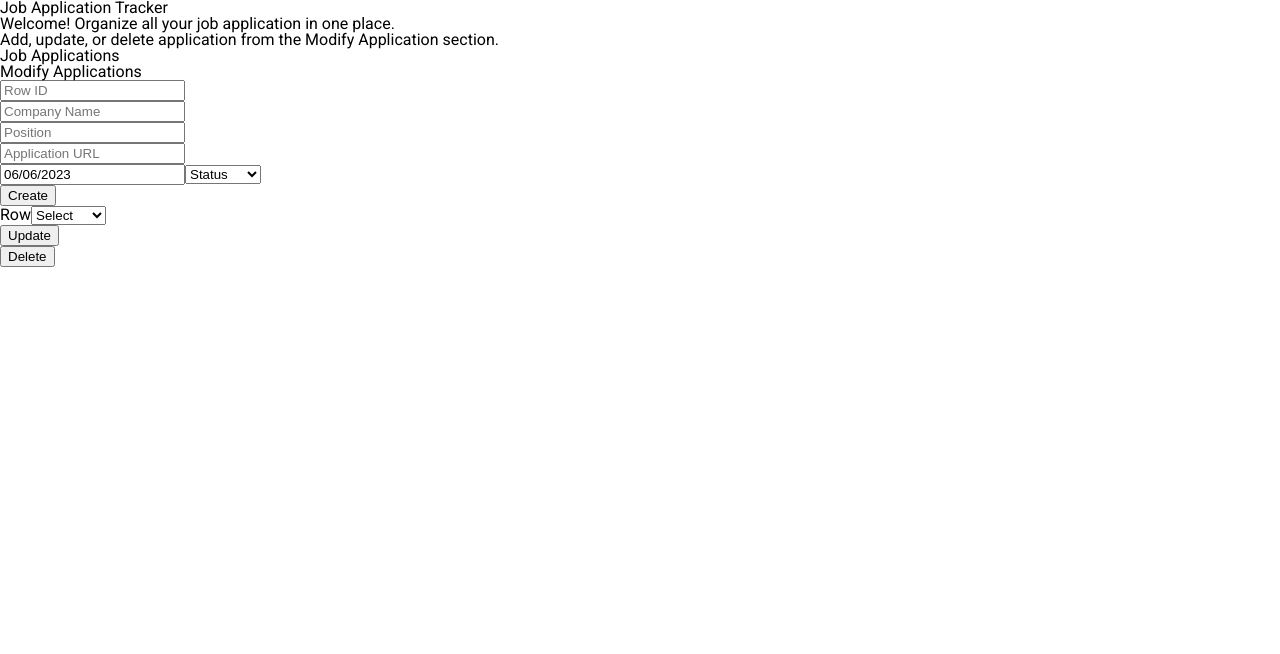
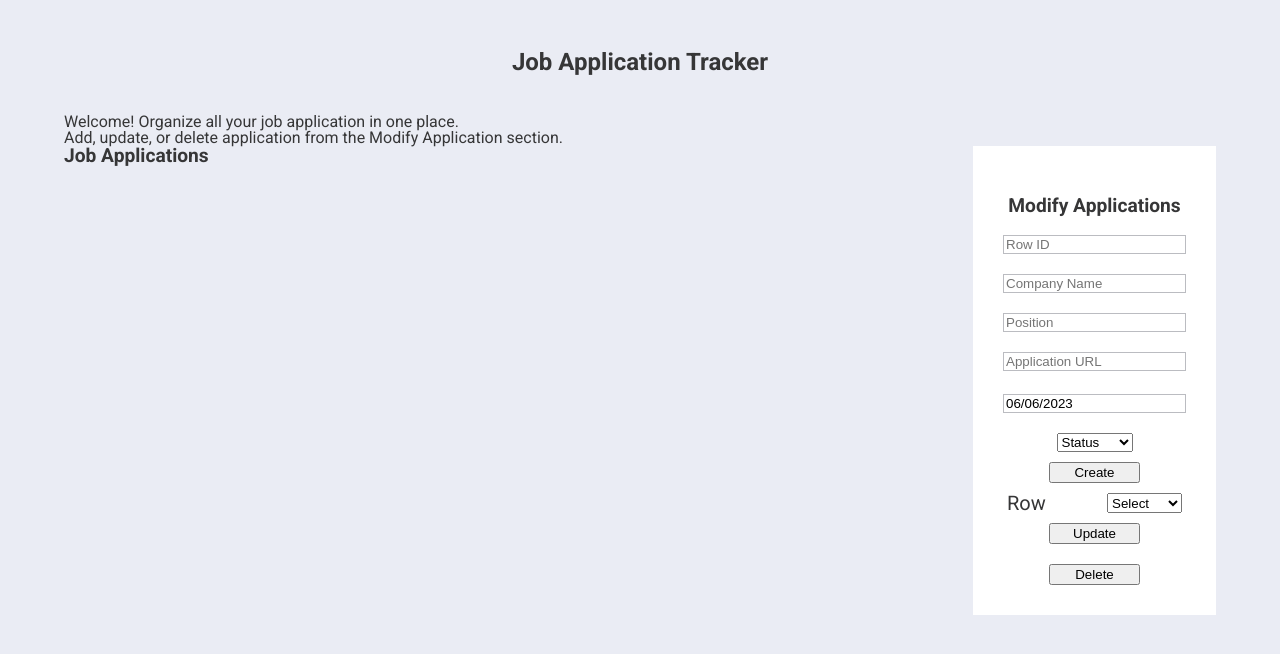
Before and after one commit to nicolenam/jobApplicationTracker, a React (Create React App) app: page / in a window 1280 px wide. Shown: the top 654 px of the page. Built offline with nearby package versions, Linux system fonts and the light colour scheme.

Commit message:
Added initial stylings for modify applications section and global styling

```diff
--- a/src/App.css
+++ b/src/App.css
@@ -54,8 +54,72 @@ table {
 body {
 	line-height: 1;
     font-family: 'Roboto', sans-serif;
+	background-color: #eaecf4;
+	color: #363637;
+	font-size: 20px;
+	max-width: 1440px;
 }
 
-input, button{
+.wrapper{
+	width: 90%;
+	margin: 50px auto;
+}
+
+h1, h2 {
+	font-weight: 700;
+	text-align: center;
+}
+
+h1{
+	font-size: 1.5rem;
+	margin-bottom: 40px;
+}
+
+h2{
+	font-size: 1.2rem;
+}
+
+p{
+	font-size: 1rem;
+}
+
+main{
+	display: flex;
+	justify-content: space-between;
+}
+
+.modify{
+	background-color: #fff;
+	padding: 50px 0 0;
+}
+
+form{
+	text-align: center;
+	padding: 20px 30px;
+	display: flex;
+	flex-direction: column;
+	justify-content: center;
+	align-items: center;
+}
+
+input{
 	display: block;
+	margin-bottom: 20px;
+	border: 1.7px solid #bbbcc1;
 }
+
+button{
+	display: block;
+	width: 50%;
+	margin: 10px;
+}
+
+.row{
+	display: flex;
+	justify-content: space-between;
+}
+
+.row label{
+	width: 100px;
+	text-align: left;
+}
--- a/src/App.js
+++ b/src/App.js
@@ -20,7 +20,7 @@ function App() {
   // }
 
   return (
-    <div className="App">
+    <div className="App wrapper">
       <header>
         <h1>Job Application Tracker</h1>
         <p>Welcome! Organize all your job application in one place. <br/>
--- a/src/components/ModifyApp.js
+++ b/src/components/ModifyApp.js
@@ -7,7 +7,7 @@ const ModifyApp = () =>{
     const [startDate,setStartDate] = useState(new Date());
 
     return(
-        <section>
+        <section className="modify">
             <h2>Modify Applications</h2>
             <form>
                 <input placeholder="Row ID"/>
@@ -25,7 +25,7 @@ const ModifyApp = () =>{
                     <option value="rejected">Rejected</option>
                 </select>
                 <button className="createBtn">Create</button>
-                <div>
+                <div className="row">
                     <label>Row</label>
                     <select>
                         <option selected="true" disabled="disabled">Select</option>
```
